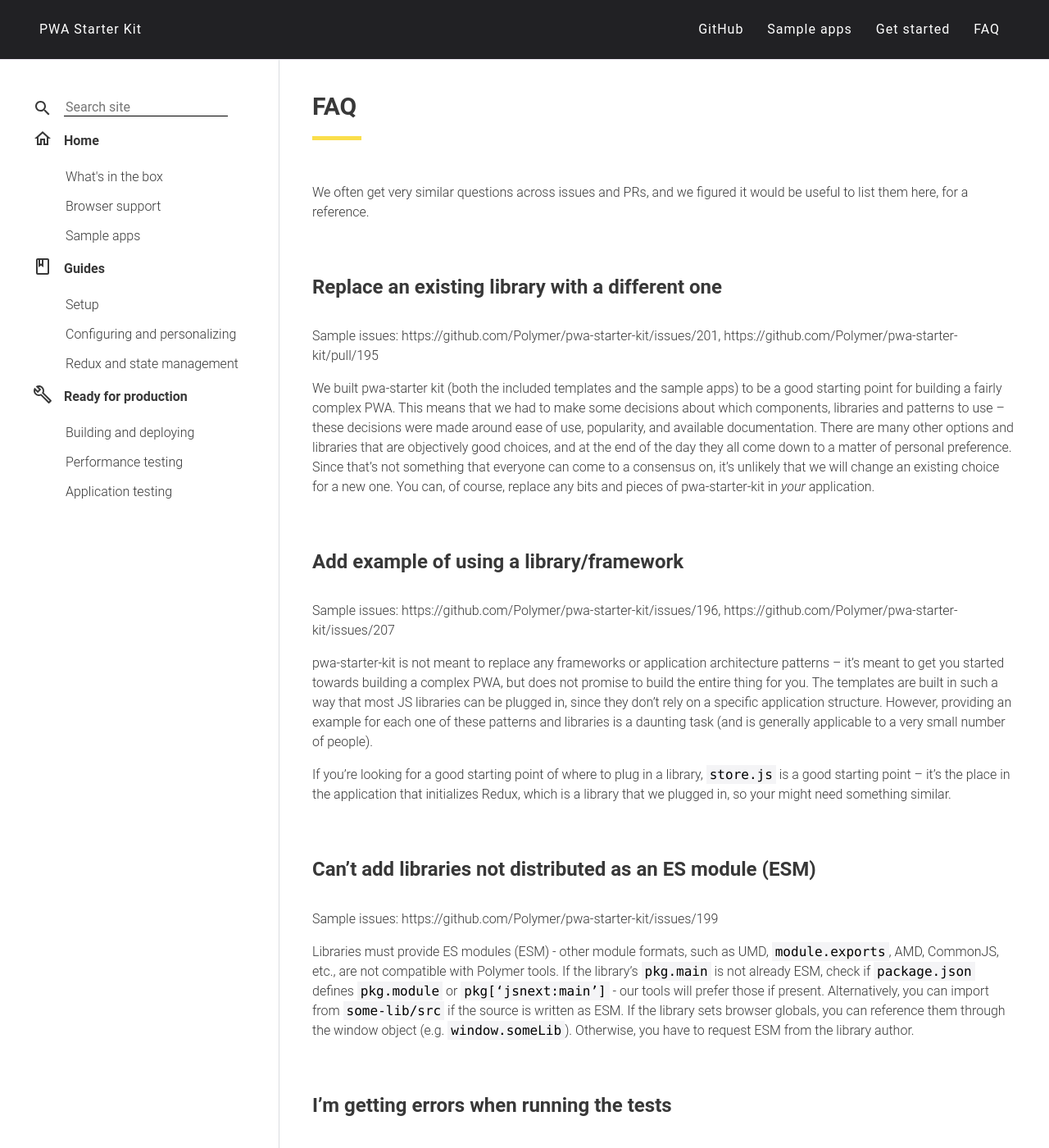
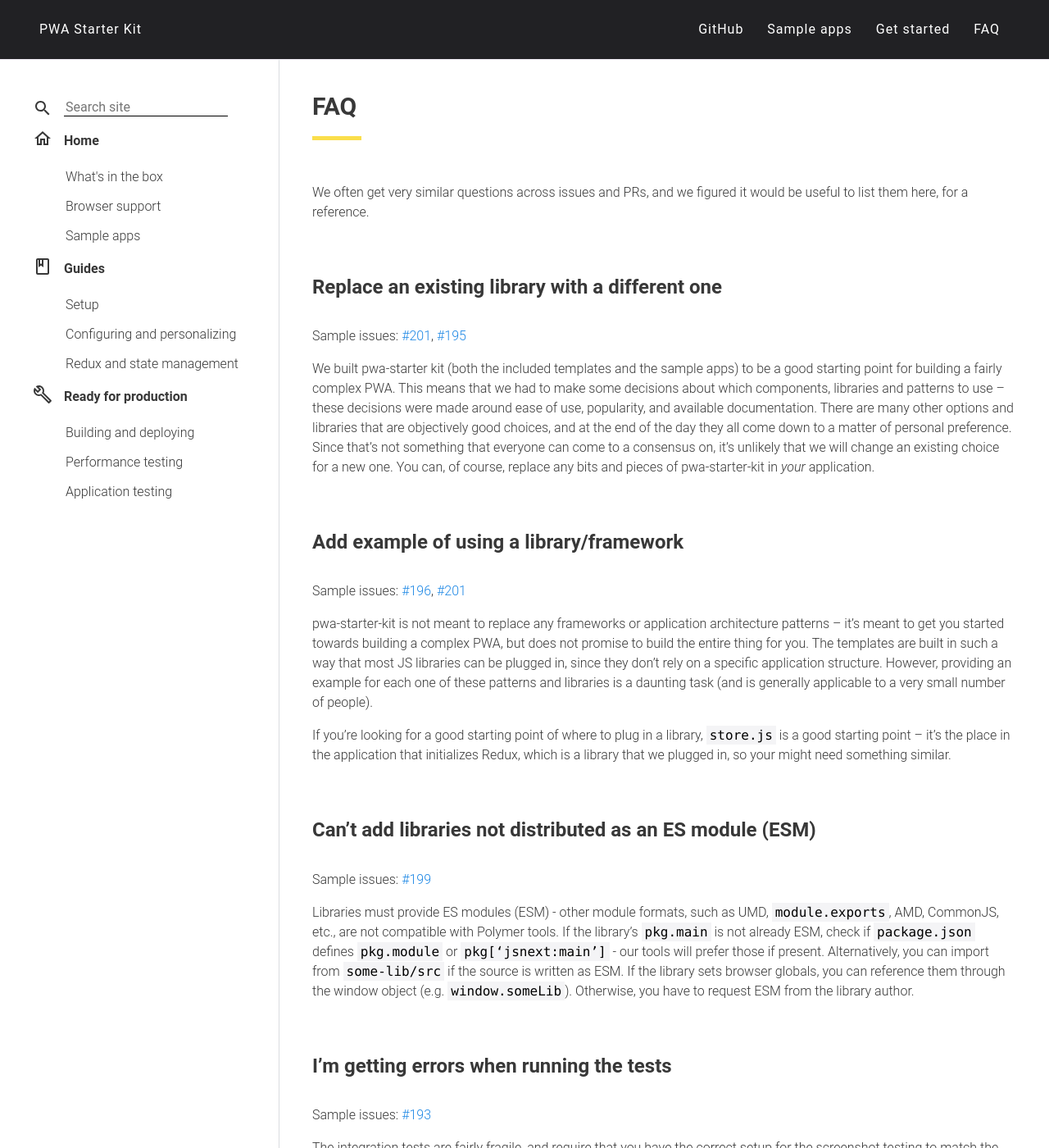
Before and after one commit to Polymer/pwa-starter-kit, a Jekyll site: the page built from faq.md, in a window 1280 px wide and 1400 px high. Shown: the whole window at 82% size. Built offline with Jekyll 4.4.1, drawn with Linux system fonts in a browser that asks for light colours; some web fonts are replaced; some of the changed text lies outside the part shown.

Commit message:
Make issue references links

```diff
--- a/faq.md
+++ b/faq.md
@@ -6,13 +6,13 @@
 
 ## Replace an existing library with a different one
 
-Sample issues: https://github.com/Polymer/pwa-starter-kit/issues/201, https://github.com/Polymer/pwa-starter-kit/pull/195
+Sample issues: [#201](https://github.com/Polymer/pwa-starter-kit/issues/201), [#195](https://github.com/Polymer/pwa-starter-kit/pull/195)
 
 We built pwa-starter kit (both the included templates and the sample apps) to be a good starting point for building a fairly complex PWA. This means that we had to make some decisions about which components, libraries and patterns to use -- these decisions were made around ease of use, popularity, and available documentation. There are many other options and libraries that are objectively good choices, and at the end of the day they all come down to a matter of personal preference. Since that’s not something that everyone can come to a consensus on, it’s unlikely that we will change an existing choice for a new one. You can, of course, replace any bits and pieces of pwa-starter-kit in _your_ application.
 
 ## Add example of using a library/framework
 
-Sample issues: https://github.com/Polymer/pwa-starter-kit/issues/196, https://github.com/Polymer/pwa-starter-kit/issues/207
+Sample issues: [#196](https://github.com/Polymer/pwa-starter-kit/issues/196), [#201](https://github.com/Polymer/pwa-starter-kit/issues/207)
 
 pwa-starter-kit is not meant to replace any frameworks or application architecture patterns -- it’s meant to get you started towards building a complex PWA, but does not promise to build the entire thing for you. The templates are built in such a way that most JS libraries can be plugged in, since they don’t rely on a specific application structure. However, providing an example for each one of these patterns and libraries is a daunting task (and is generally applicable to a very small number of people).
 
@@ -20,12 +20,12 @@
 
 ## Can't add libraries not distributed as an ES module (ESM)
 
-Sample issues: https://github.com/Polymer/pwa-starter-kit/issues/199
+Sample issues: [#199](https://github.com/Polymer/pwa-starter-kit/issues/199)
 
 Libraries must provide ES modules (ESM) - other module formats, such as UMD, `module.exports`, AMD, CommonJS, etc., are not compatible with Polymer tools. If the library's `pkg.main` is not already ESM, check if `package.json` defines `pkg.module` or `pkg[‘jsnext:main’]` - our tools will prefer those if present. Alternatively, you can import from `some-lib/src` if the source is written as ESM. If the library sets browser globals, you can reference them through the window object (e.g. `window.someLib`). Otherwise, you have to request ESM from the library author.
 
 ## I’m getting errors when running the tests
 
-Sample issues: https://github.com/Polymer/pwa-starter-kit/issues/193
+Sample issues: [#193](https://github.com/Polymer/pwa-starter-kit/issues/193)
 
 The integration tests are fairly fragile, and require that you have the correct setup for the screenshot testing to match the expected output. When in doubt, test results from Travis CI should be considered as correct.
```
